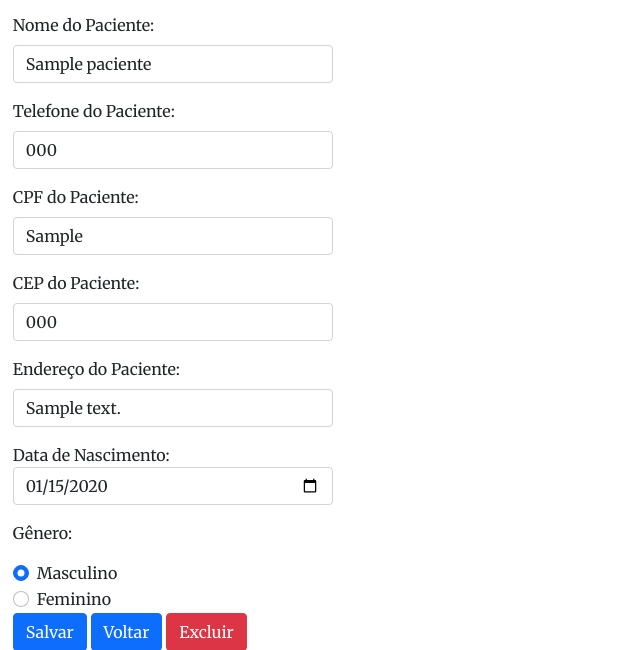
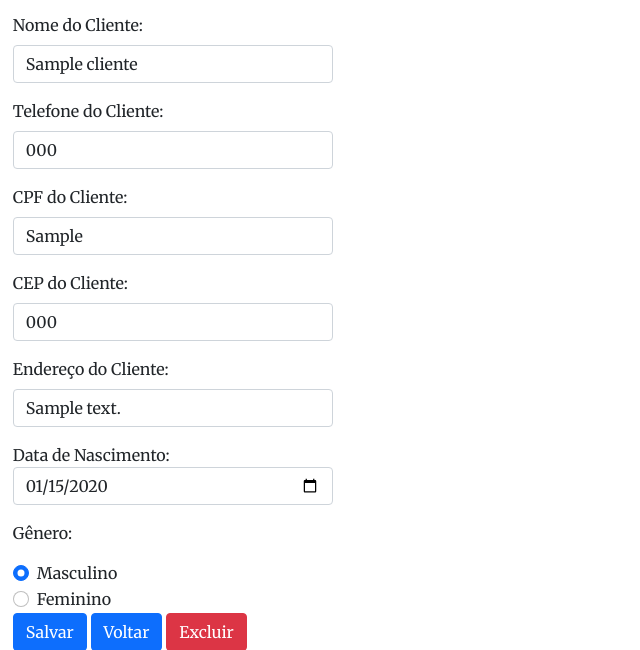
Before and after one commit to marcusvcalves/Django_Sistema_Clinica, a Django app: page /editar/1/ in a window 1280 px wide. Shown: the part 56-706 px from the top of the page, without its empty margins (0-640 px from the left). Run offline with Django 4.2, Linux system fonts and the light colour scheme; tables that the repository leaves empty hold one stand-in row (values such as "Sample post"); some libraries are stand-ins or nearby versions.

Commit message:
alteração models paciente -> cliente

```diff
--- a/Sistema/admin.py
+++ b/Sistema/admin.py
@@ -1,8 +1,8 @@
 from django.contrib import admin
-from .models import Paciente, Receita, Despesa, Caixa
+from .models import Cliente, Receita, Despesa, Caixa
 
 # Register your models here.
-admin.site.register(Paciente)
+admin.site.register(Cliente)
 admin.site.register(Receita)
 admin.site.register(Despesa)
 admin.site.register(Caixa)
--- a/Sistema/models.py
+++ b/Sistema/models.py
@@ -2,7 +2,7 @@ from django.db import models
 from cpf_field.models import CPFField
 
 
-class Paciente(models.Model):
+class Cliente(models.Model):
     name = models.CharField(max_length=100)
     phone = models.CharField(max_length=100, blank=True)
     cpf = CPFField('cpf')
--- a/Sistema/static/css/paciente.css
+++ b/Sistema/static/css/clientes.css
@@ -1,7 +1,7 @@
 .divContent{
     padding-top:2%;
 }
-.listaPacientes{
+.listaClientes{
     display:flex;
     flex-direction: column;
     text-align: center;
--- a/Sistema/templates/agenda.html
+++ b/Sistema/templates/agenda.html
@@ -31,7 +31,7 @@
               <a class="nav-link active" href="/">Home</a>
           </li>
           <li class="nav-item">
-              <a class="nav-link active" href="/pacientes">Clientes</a>
+              <a class="nav-link active" href="/clientes">Clientes</a>
           </li>
           <li class="nav-item">
               <a class="nav-link active" href="/financeiro">Financeiro</a>
--- a/Sistema/templates/editar.html
+++ b/Sistema/templates/editar.html
@@ -29,7 +29,7 @@
               <a class="nav-link active" href="/">Home</a>
           </li>
           <li class="nav-item">
-              <a class="nav-link active" href="/pacientes">Clientes</a>
+              <a class="nav-link active" href="/clientes">Clientes</a>
           </li>
           <li class="nav-item">
               <a class="nav-link active" href="/financeiro">Financeiro</a>
@@ -45,10 +45,10 @@
     <form class="editarForm" action="." method="POST">
       {% csrf_token %}
       <div class="mb-3">
-        <label for="patientName" class="form-label">Nome do Paciente:</label>
+        <label for="patientName" class="form-label">Nome do Cliente:</label>
         <input
           type="text"
-          value="{{paciente.name}}"
+          value="{{cliente.name}}"
           class="form-control"
           name="patientName"
           aria-describedby="nome"
@@ -57,43 +57,41 @@
       </div>
       <div class="mb-3">
         <label for="patientPhone" class="form-label"
-          >Telefone do Paciente:</label
+          >Telefone do Cliente:</label
         >
         <input
           type="tel"
-          value="{{paciente.phone}}"
+          value="{{cliente.phone}}"
           class="form-control"
           name="patientPhone"
           aria-describedby="telefone"
         />
       </div>
       <div class="mb-3">
-        <label for="patientCpf" class="form-label">CPF do Paciente:</label>
+        <label for="patientCpf" class="form-label">CPF do Cliente:</label>
         <input
           type="text"
-          value="{{paciente.cpf}}"
+          value="{{cliente.cpf}}"
           class="form-control"
           name="patientCpf"
           aria-describedby="CPF"
         />
       </div>
       <div class="mb-3">
-        <label for="patientCep" class="form-label">CEP do Paciente:</label>
+        <label for="patientCep" class="form-label">CEP do Cliente:</label>
         <input
           type="text"
-          value="{{paciente.cep}}"
+          value="{{cliente.cep}}"
           class="form-control"
           name="patientCep"
           aria-describedby="CEP"
         />
       </div>
       <div class="mb-3">
-        <label for="patientAddress" class="form-label"
-          >Endereço do Paciente:</label
-        >
+        <label for="patientAddress" class="form-label">Endereço do Cliente:</label>
         <input
           type="text"
-          value="{{paciente.address}}"
+          value="{{cliente.address}}"
           class="form-control"
           name="patientAddress"
           aria-describedby="endereço"
@@ -103,7 +101,7 @@
         <label for="patientBirth">Data de Nascimento:</label>
         <input
           name="patientBirth"
-          value="{{paciente.birthDate|date:'Y-m-d'}}"
+          value="{{cliente.birthDate|date:'Y-m-d'}}"
           class="form-control"
           type="date"
         />
@@ -116,7 +114,7 @@
           name="patientGender"
           value="M"
           id="RadioButtonMale"
-          {% if paciente.gender == 'M' %}checked{% endif %}
+          {% if cliente.gender == 'M' %}checked{% endif %}
         />
         <label class="form-check-label" for="flexRadioDefault1">
           Masculino
@@ -129,7 +127,7 @@
           name="patientGender"
           value="F"
           id="RadioButtonFemale"
-          {% if paciente.gender == 'F' %}checked{% endif %}
+          {% if cliente.gender == 'F' %}checked{% endif %}
         />
         <label class="form-check-label" for="flexRadioDefault2">
           Feminino
@@ -139,11 +137,11 @@
       <input
         type="button"
         class="btn btn-primary"
-        onclick="window.location.href='/pacientes';"
+        onclick="window.location.href='/clientes';"
         value="Voltar"
       />
       <a
-        href="{% url 'confirmar_exclusao' paciente.id %}"
+        href="{% url 'confirmar_exclusao' cliente.id %}"
         id="delete-user-link"
         data-user-id="{{ user.id }}"
       >
--- a/Sistema/templates/financeiro.html
+++ b/Sistema/templates/financeiro.html
@@ -31,7 +31,7 @@
               <a class="nav-link active" href="/">Home</a>
           </li>
           <li class="nav-item">
-              <a class="nav-link active" href="/pacientes">Clientes</a>
+              <a class="nav-link active" href="/clientes">Clientes</a>
           </li>
           <li class="nav-item">
               <a class="nav-link active" href="/financeiro">Financeiro</a>
--- a/Sistema/templates/index.html
+++ b/Sistema/templates/index.html
@@ -30,7 +30,7 @@
               <a class="nav-link active" href="/">Home</a>
           </li>
           <li class="nav-item">
-              <a class="nav-link active" href="/pacientes">Clientes</a>
+              <a class="nav-link active" href="/clientes">Clientes</a>
           </li>
           <li class="nav-item">
               <a class="nav-link active" href="/financeiro">Financeiro</a>
--- a/Sistema/templates/navbar.html
+++ b/Sistema/templates/navbar.html
@@ -31,7 +31,7 @@
                     <a class="nav-link active" href="/index">Home</a>
                 </li>
                 <li class="nav-item">
-                    <a class="nav-link active" href="/pacientes">Clientes</a>
+                    <a class="nav-link active" href="/clientes">Clientes</a>
                 </li>
                 <li class="nav-item">
                     <a class="nav-link active" href="/financeiro">Financeiro</a>
--- a/Sistema/urls.py
+++ b/Sistema/urls.py
@@ -1,16 +1,16 @@
 from django.contrib import admin
 from django.urls import path, include
-from .views import home, pacientes, agenda, financeiro, cadastrar_usuario, editar_usuario, excluir_usuario, confirmar_exclusao, cadastrar_transacao
+from .views import home, clientes, agenda, financeiro, cadastrar_usuario, editar_usuario, excluir_usuario, confirmar_exclusao, cadastrar_transacao
 
 urlpatterns = [
     path('', home),
-    path('pacientes', pacientes),
+    path('clientes', clientes),
     path('agenda', agenda),
     path('financeiro', financeiro),
-    path('pacientes/', cadastrar_usuario, name="cadastrar_usuario"),
-    path('editar/<int:paciente_id>/', editar_usuario, name="editar_usuario"),
-    path('excluir/<int:paciente_id>/', excluir_usuario, name="excluir_usuario"),
-    path('confirmar/<int:paciente_id>/',
+    path('clientes/', cadastrar_usuario, name="cadastrar_usuario"),
+    path('editar/<int:cliente_id>/', editar_usuario, name="editar_usuario"),
+    path('excluir/<int:cliente_id>/', excluir_usuario, name="excluir_usuario"),
+    path('confirmar/<int:cliente_id>/',
          confirmar_exclusao, name="confirmar_exclusao"),
     path('financeiro/', cadastrar_transacao, name="cadastrar_transacao"),
 ]
--- a/Sistema/views.py
+++ b/Sistema/views.py
@@ -1,4 +1,4 @@
-from .models import Paciente, Receita, Despesa, Caixa
+from .models import Cliente, Receita, Despesa, Caixa
 from django.http import HttpResponseRedirect
 from django.shortcuts import get_object_or_404, render
 from django.core.paginator import Paginator
@@ -21,20 +21,20 @@ def agenda(request):
 # @login_required
 
 
-def pacientes(request):
-    p = Paginator(Paciente.objects.get_queryset().order_by('id'), 10)
+def clientes(request):
+    p = Paginator(Cliente.objects.get_queryset().order_by('id'), 10)
     page = request.GET.get('page')
-    pacientes = p.get_page(page)
+    clientes = p.get_page(page)
 
     if 'q' in request.GET:
         q = request.GET.get('q')
-        pacientes = Paciente.objects.all().filter(name__icontains=q)
+        clientes = Cliente.objects.all().filter(name__icontains=q)
         context = {
-            'pacientes' : pacientes
+            'clientes' : clientes
             }
-        return render(request, "pacientes.html", context)
+        return render(request, "clientes.html", context)
     else:
-        return render(request, "pacientes.html", {"pacientes": pacientes})
+        return render(request, "clientes.html", {"clientes": clientes})
 
 
 # @login_required
@@ -45,55 +45,55 @@ def pacientes(request):
 def cadastrar_usuario(request):
     if request.method == 'POST':
         if request.POST.get('patientName'):
-            paciente = Paciente()
-            paciente.name = request.POST.get('patientName')
-            paciente.phone = request.POST.get('patientPhone')
-            paciente.cpf = request.POST.get('patientCpf')
-            paciente.cep = request.POST.get('patientCep')
-            paciente.address = request.POST.get('patientAddress')
+            cliente = Cliente()
+            cliente.name = request.POST.get('patientName')
+            cliente.phone = request.POST.get('patientPhone')
+            cliente.cpf = request.POST.get('patientCpf')
+            cliente.cep = request.POST.get('patientCep')
+            cliente.address = request.POST.get('patientAddress')
             if (request.POST.get('patientBirth') == ""):
-                paciente.birthDate = None
+                cliente.birthDate = None
             else:
-                paciente.birthDate = request.POST.get('patientBirth')
-            paciente.gender = request.POST.get('patientGender')
-            paciente.save()
+                cliente.birthDate = request.POST.get('patientBirth')
+            cliente.gender = request.POST.get('patientGender')
+            cliente.save()
 
-            return HttpResponseRedirect('/pacientes')
+            return HttpResponseRedirect('/clientes')
 
     else:
-        return HttpResponseRedirect('/pacientes')
+        return HttpResponseRedirect('/clientes')
 
 # @login_required
 
 
-def editar_usuario(request, paciente_id):
-    paciente = Paciente.objects.get(id=paciente_id)
+def editar_usuario(request, cliente_id):
+    cliente = Cliente.objects.get(id=cliente_id)
     if request.method == 'POST':
         if request.POST.get('patientName'):
-            paciente.name = request.POST.get('patientName')
-            paciente.phone = request.POST.get('patientPhone')
-            paciente.cpf = request.POST.get('patientCpf')
-            paciente.cep = request.POST.get('patientCep')
-            paciente.address = request.POST.get('patientAddress')
+            cliente.name = request.POST.get('patientName')
+            cliente.phone = request.POST.get('patientPhone')
+            cliente.cpf = request.POST.get('patientCpf')
+            cliente.cep = request.POST.get('patientCep')
+            cliente.address = request.POST.get('patientAddress')
             if (request.POST.get('patientBirth') == ""):
-                paciente.birthDate = None
+                cliente.birthDate = None
             else:
-                paciente.birthDate = request.POST.get('patientBirth')
-            paciente.gender = request.POST.get('patientGender')
-            paciente.save()
-            return HttpResponseRedirect('/pacientes')
-    return render(request, "editar.html", {'paciente': paciente})
+                cliente.birthDate = request.POST.get('patientBirth')
+            cliente.gender = request.POST.get('patientGender')
+            cliente.save()
+            return HttpResponseRedirect('/clientes')
+    return render(request, "editar.html", {'cliente': cliente})
 
 
-def excluir_usuario(request, paciente_id):
-    paciente = Paciente.objects.filter(id=paciente_id)
-    paciente.delete()
-    return HttpResponseRedirect('/pacientes')
+def excluir_usuario(request, cliente_id):
+    cliente = Cliente.objects.filter(id=cliente_id)
+    cliente.delete()
+    return HttpResponseRedirect('/clientes')
 
 
-def confirmar_exclusao(request, paciente_id):
-    paciente = get_object_or_404(Paciente, id=paciente_id)
-    return render(request, "confirmar.html", {'paciente': paciente})
+def confirmar_exclusao(request, cliente_id):
+    cliente = get_object_or_404(Cliente, id=cliente_id)
+    return render(request, "confirmar.html", {'cliente': cliente})
 
 
 
```
Also changed, not shown: Sistema/templates/clientes.html (renamed from Sistema/templates/pacientes.html, +24 -24 lines), Sistema/templates/confirmar.html (+10 -10 lines), Sistema/migrations/0009_rename_paciente_cliente.py (added).
